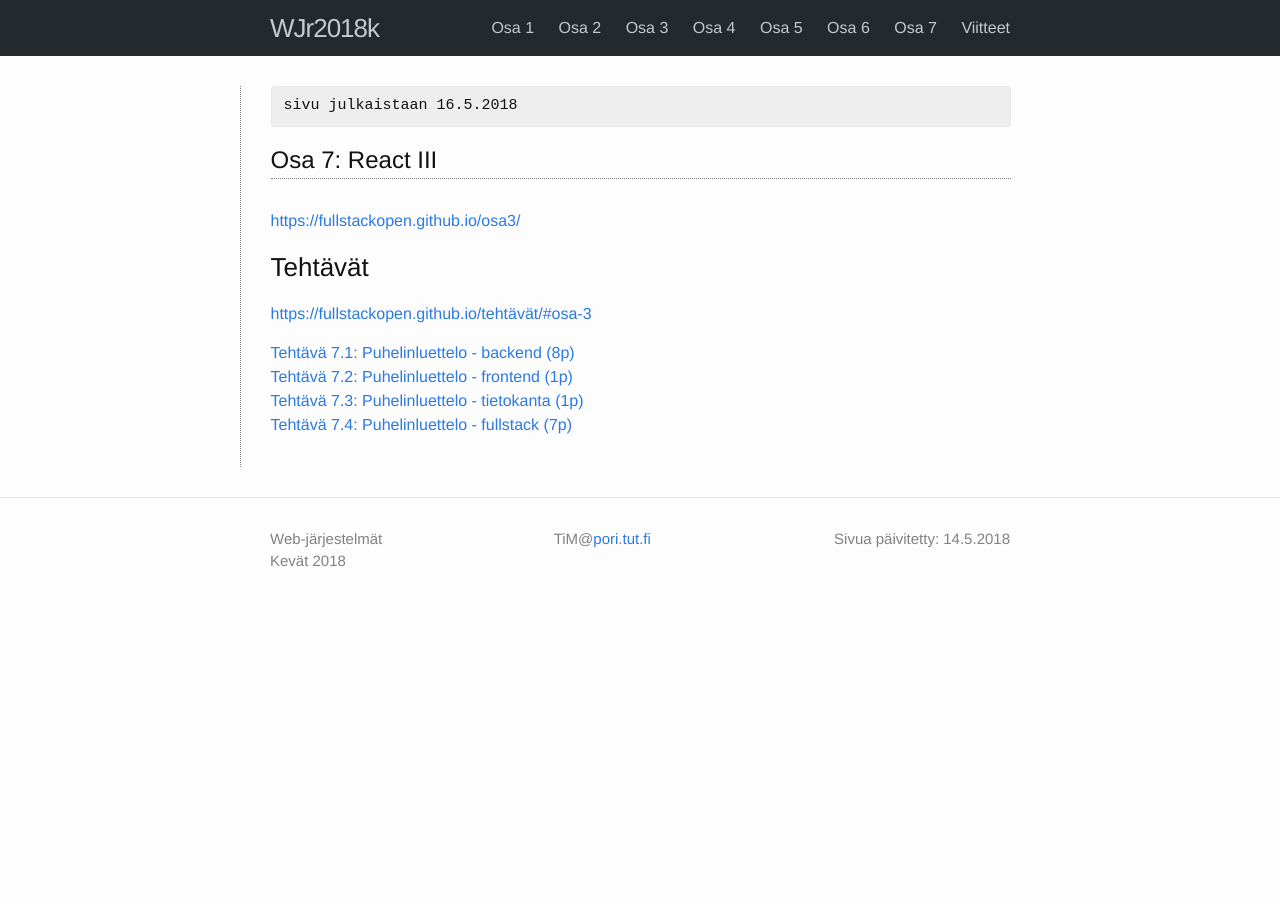
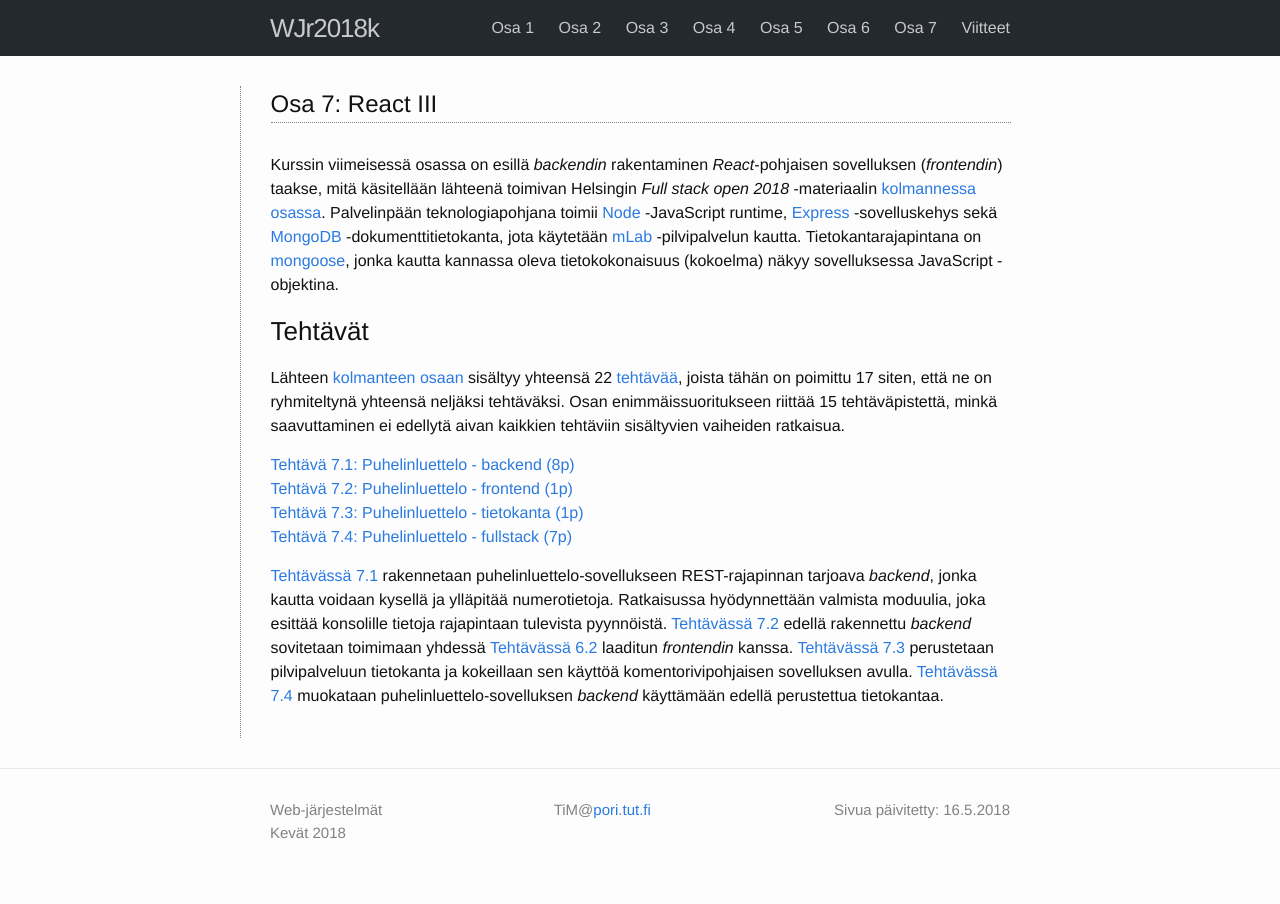
Before and after one commit to timedu/wjr2018k, a Jekyll site: the page built from docs/_osa7/index.md, in a window 1280 px wide. Built offline with Jekyll 4.4.1, drawn with Linux system fonts in a browser that asks for light colours.

Commit message:
part 7 intro

```diff
--- a/docs/_osa7/index.md
+++ b/docs/_osa7/index.md
@@ -1,15 +1,26 @@
 ---
 layout: collection_index
 permalink: /:collection/index.html
-kesken: 1
-modified_at: 14.5.2018
-julkaisu: 16.5.2018
+modified_at: 16.5.2018
 ---
 
-<https://fullstackopen.github.io/osa3/>
+
+Kurssin viimeisessä osassa on esillä *backendin* rakentaminen *React*-pohjaisen sovelluksen (*frontendin*) taakse, mitä käsitellään lähteenä toimivan Helsingin *Full stack open 2018* -materiaalin [kolmannessa osassa](https://fullstackopen.github.io/osa3/). Palvelinpään teknologiapohjana  toimii [Node][Node] -JavaScript runtime, [Express][Express] -sovelluskehys sekä [MongoDB][MongoDB] -dokumenttitietokanta, jota käytetään [mLab][mLab] -pilvipalvelun kautta. Tietokantarajapintana on [mongoose][mongoose], jonka kautta kannassa oleva tietokokonaisuus (kokoelma) näkyy sovelluksessa JavaScript -objektina.
+
+
+[Node]: https://nodejs.org/en/
+[Express]: https://expressjs.com
+[MongoDB]: https://www.mongodb.com
+[mLab]: https://mlab.com
+[mongoose]: http://mongoosejs.com
+
+
 
 ### Tehtävät
 
-<https://fullstackopen.github.io/tehtävät/#osa-3>
+Lähteen [kolmanteen osaan](https://fullstackopen.github.io/osa3/) sisältyy yhteensä 22 [tehtävää](https://fullstackopen.github.io/tehtävät/#osa-3), joista tähän on poimittu 17 siten, että ne on ryhmiteltynä yhteensä neljäksi tehtäväksi. Osan enimmäissuoritukseen riittää 15 tehtäväpistettä, minkä saavuttaminen ei edellytä aivan kaikkien tehtäviin sisältyvien vaiheiden ratkaisua.
 
 {% include exercises_list.md %}
+
+[Tehtävässä 7.1](tehtava71) rakennetaan puhelinluettelo-sovellukseen REST-rajapinnan tarjoava *backend*, jonka kautta voidaan kysellä ja ylläpitää numerotietoja. Ratkaisussa hyödynnettään valmista moduulia, joka esittää konsolille tietoja rajapintaan tulevista pyynnöistä.
+[Tehtävässä 7.2](tehtava72) edellä rakennettu *backend* sovitetaan toimimaan yhdessä [Tehtävässä 6.2](../osa6/tehtava62) laaditun *frontendin* kanssa. [Tehtävässä 7.3](tehtava73) perustetaan pilvipalveluun tietokanta ja kokeillaan sen käyttöä komentorivipohjaisen sovelluksen avulla. [Tehtävässä 7.4](tehtava74) muokataan puhelinluettelo-sovelluksen *backend* käyttämään edellä perustettua tietokantaa.
```
